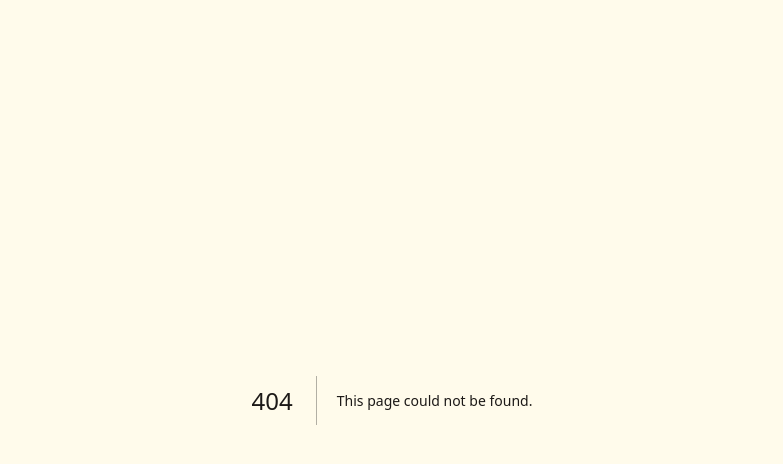
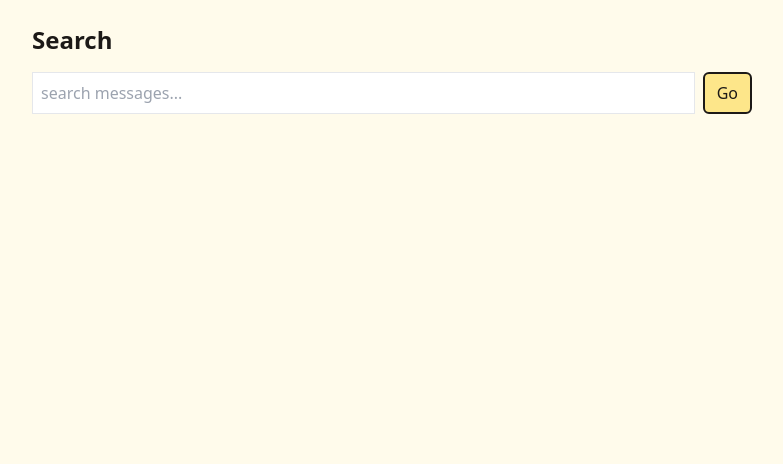
Before and after one commit to eliRap1/dashboard, a Next.js app: page /search in a window 1280 px wide. Before the commit this address had no page. Shown: the top 464 px of the page, without its empty margins (248-1031 px from the left). Built offline with nearby package versions, Linux system fonts and the light colour scheme.

Commit message:
Add search page with FTS snippet results

```diff
--- /dev/null
+++ b/app/search/page.tsx
@@ -0,0 +1,4 @@
+import { SearchBar } from "@/components/SearchBar";
+export default function SearchPage() {
+  return <main className="p-6 max-w-3xl mx-auto"><h1 className="text-2xl font-bold mb-4">Search</h1><SearchBar /></main>;
+}
--- /dev/null
+++ b/components/SearchBar.tsx
@@ -0,0 +1,32 @@
+"use client";
+import { useState } from "react";
+
+type Hit = { session_id: string; role: string; snippet: string; ts: number };
+
+export function SearchBar() {
+  const [q, setQ]       = useState("");
+  const [hits, setHits] = useState<Hit[]>([]);
+  async function go(e: React.FormEvent) {
+    e.preventDefault();
+    const r = await fetch(`/api/search?q=${encodeURIComponent(q)}`);
+    setHits(await r.json());
+  }
+  // FTS snippet contains only <mark>...</mark> wrappers around literal terms; safe to render.
+  return (
+    <div>
+      <form onSubmit={go} className="flex gap-2 mb-4">
+        <input className="border p-2 flex-1" value={q} onChange={e => setQ(e.target.value)} placeholder="search messages..." />
+        <button className="border-2 border-stone-900 rounded-md px-3 py-1 bg-amber-200">Go</button>
+      </form>
+      <ul className="space-y-2">
+        {hits.map((h, i) => (
+          <li key={i} className="border-2 border-stone-900 rounded-md p-3 bg-white">
+            <div className="text-xs text-stone-500">{new Date(h.ts).toLocaleString()} - {h.role}</div>
+            <a className="underline text-sm" href={`/s/${h.session_id}`}>session {h.session_id.slice(0, 8)}</a>
+            <div className="font-mono text-xs mt-1" dangerouslySetInnerHTML={{ __html: h.snippet }} />
+          </li>
+        ))}
+      </ul>
+    </div>
+  );
+}
```
